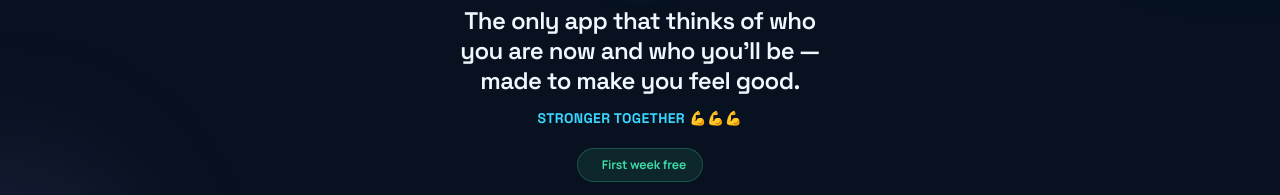
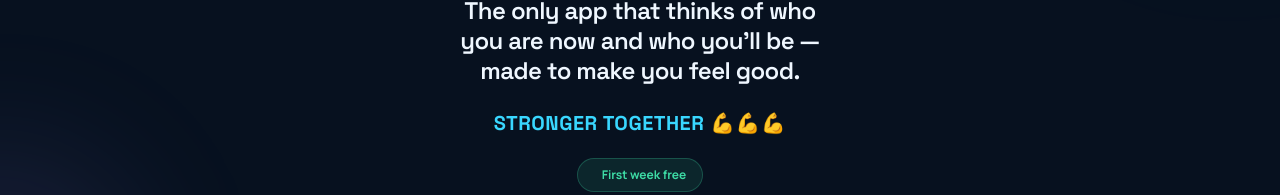
Before and after one commit to Al1mertcan/One-Global, a website: page hosgeldin.html in a window 1280 px wide. Shown: the part 284-479 px from the top of the page. Drawn offline with nearby package versions, Linux system fonts and the light colour scheme; some icons are missing.

Commit message:
Add files via upload

```diff
--- a/hosgeldin.html
+++ b/hosgeldin.html
@@ -126,7 +126,7 @@
 
       <h1 class="mt-6 max-w-sm font-heading text-2xl font-semibold leading-tight tracking-tight" data-i18n="onboardHeadline">Şu anki ve gelecekteki seni düşünen, iyi hissettirecek tek uygulama</h1>
 
-      <p class="mt-3 font-heading text-sm font-bold tracking-wide text-primary" data-i18n="onboardSlogan">BİRLİKTE GÜÇLÜYÜZ 💪💪💪</p>
+      <p class="mt-6 max-w-sm font-heading text-xl font-bold leading-snug tracking-wide text-primary" data-i18n="onboardSlogan">BİRLİKTE GÜÇLÜYÜZ 💪💪💪</p>
 
       <div class="onboarding-only mt-5 flex items-center gap-2 rounded-full border border-success/25 bg-success/10 px-4 py-2">
         <iconify-icon icon="lucide:gift" class="text-base text-success"></iconify-icon>
```
